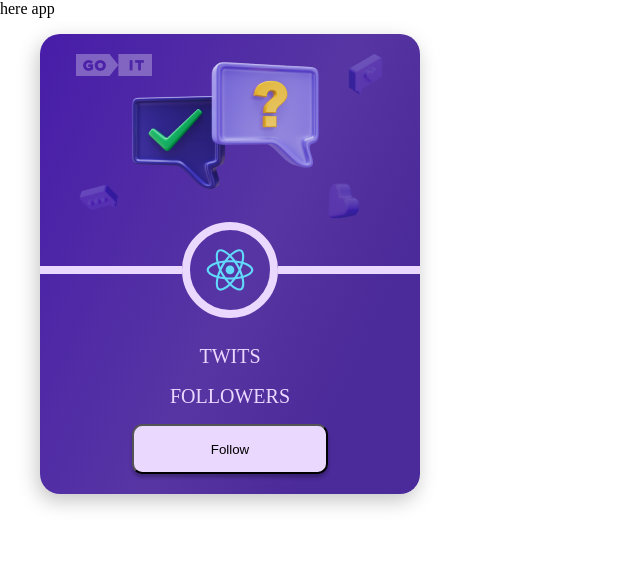
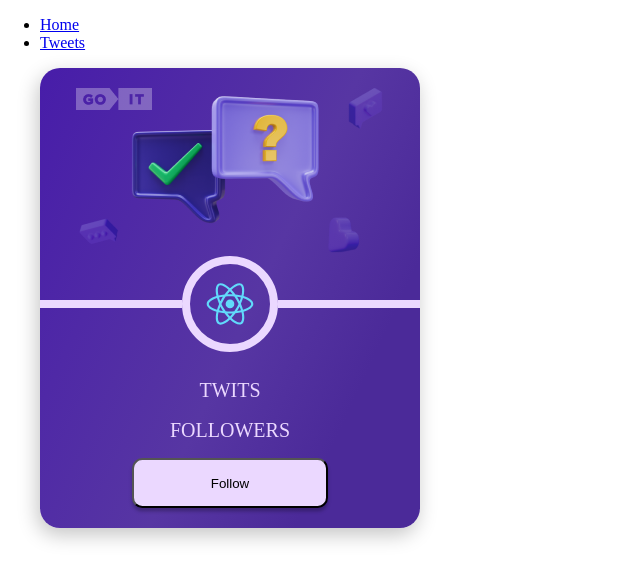
Before and after one commit to Rasiuk/twit-tasks, a React (Create React App) app: page /twit-tasks/tweets in a window 1280 px wide. Shown: the top 580 px of the page, without its empty margins (0-640 px from the left). Built offline with nearby package versions, Linux system fonts and the light colour scheme.

Commit message:
create router

```diff
--- a/package.json
+++ b/package.json
@@ -11,6 +11,7 @@
     "gh-pages": "^5.0.0",
     "react": "^18.2.0",
     "react-dom": "^18.2.0",
+    "react-router-dom": "^6.10.0",
     "react-scripts": "5.0.1",
     "styled-component": "^2.8.0",
     "styled-components": "^5.3.9",
--- a/src/App.js
+++ b/src/App.js
@@ -1,10 +1,17 @@
-import { CardList } from "./components/CarsList/CardList";
+import { Route, Routes } from "react-router-dom";
+import { SharedLayout } from "./components/SharedLayout/SharedLayout";
+import { Home } from "./pages/Home";
+import { Tweets } from "./pages/Tweets";
 
 function App() {
   return (
     <div>
-      here app
-      <CardList />
+      <Routes>
+        <Route path="/" element={<SharedLayout />}>
+          <Route path="/" element={<Home />} />
+          <Route path="/tweets" element={<Tweets />} />
+        </Route>
+      </Routes>
     </div>
   );
 }
--- /dev/null
+++ b/src/components/SharedLayout/SharedLayout.js
@@ -0,0 +1,26 @@
+import { Suspense } from "react";
+import { Link, Outlet } from "react-router-dom";
+
+export const SharedLayout = () => {
+  return (
+    <div>
+      <header>
+        <nav>
+          <ul>
+            <li>
+              <Link to="/">Home</Link>
+            </li>
+            <li>
+              <Link to="/tweets">Tweets</Link>
+            </li>
+          </ul>
+        </nav>
+      </header>
+      <main>
+        <Suspense fallback={<div>Loading...</div>}>
+          <Outlet />
+        </Suspense>
+      </main>
+    </div>
+  );
+};
--- a/src/index.js
+++ b/src/index.js
@@ -3,11 +3,14 @@ import ReactDOM from "react-dom/client";
 import "./index.css";
 import App from "./App";
 import reportWebVitals from "./reportWebVitals";
+import { BrowserRouter } from "react-router-dom";
 
 const root = ReactDOM.createRoot(document.getElementById("root"));
 root.render(
   <React.StrictMode>
-    <App />
+    <BrowserRouter basename="twit-tasks">
+      <App />
+    </BrowserRouter>
   </React.StrictMode>
 );
 
--- /dev/null
+++ b/src/pages/Home.js
@@ -0,0 +1,3 @@
+export const Home = () => {
+  return <div>home page with information about home page</div>;
+};
--- /dev/null
+++ b/src/pages/Tweets.js
@@ -0,0 +1,5 @@
+import { CardList } from "../components/CarsList/CardList";
+
+export const Tweets = () => {
+  return <CardList />;
+};
--- /dev/null
+++ b/src/servises/Fetchs.js
@@ -0,0 +1 @@
+import axios from "axios";
```
Also changed, not shown: 1 other file (tests, documents, lock files or other folders).
